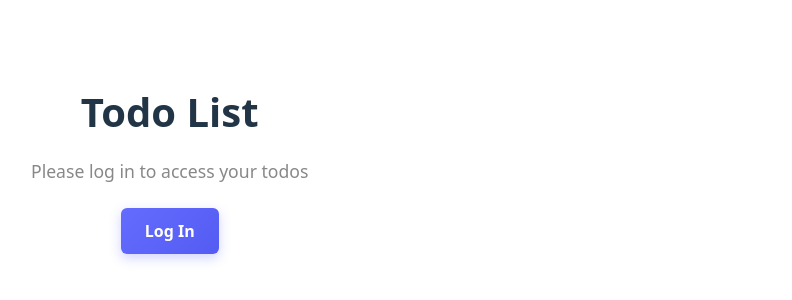
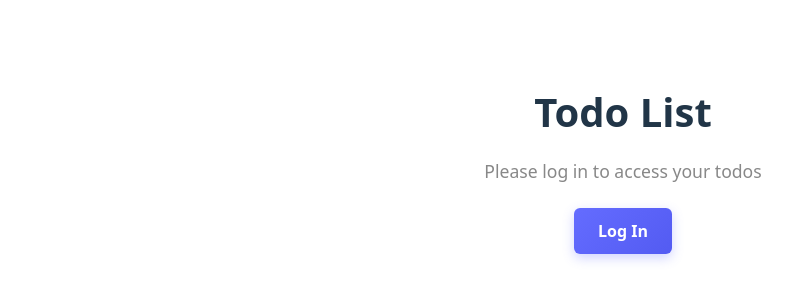
Before and after one commit to GiuseppeVizzari/todo-app-phi, a React (Vite) app: page / in a window 1280 px wide. Shown: the part 132-432 px from the top of the page, without its empty margins (33-825 px from the left). Built offline with nearby package versions, Linux system fonts and the light colour scheme; no server answers.

Commit message:
Style - auth0 block was overlapping the H1, enlarged the app width.

```diff
--- a/src/view/App.css
+++ b/src/view/App.css
@@ -1,6 +1,13 @@
 #root {
-  max-width: 1280px;
+  max-width: 100%;
+  width: 100%;
   padding: 2rem;
+}
+
+.app-container {
+  max-width: 1400px;
+  width: 100%;
+  margin: 0 auto;
 }
 
 .logo {
@@ -75,13 +82,17 @@
   display: flex;
   justify-content: space-between;
   align-items: center;
+  gap: 2rem;
   margin-bottom: 2rem;
   padding-bottom: 1rem;
   border-bottom: 2px solid #444;
+  flex-wrap: wrap;
 }
 
 .app-header h1 {
   margin: 0;
+  flex: 1 1 auto;
+  min-width: 200px;
 }
 
 .user-profile {
@@ -92,6 +103,8 @@
   background-color: #2a2a2a;
   border-radius: 8px;
   border: 1px solid #444;
+  flex-shrink: 0;
+  white-space: nowrap;
 }
 
 .user-info {
@@ -204,6 +217,7 @@
   0% {
     transform: rotate(0deg);
   }
+
   100% {
     transform: rotate(360deg);
   }
```
